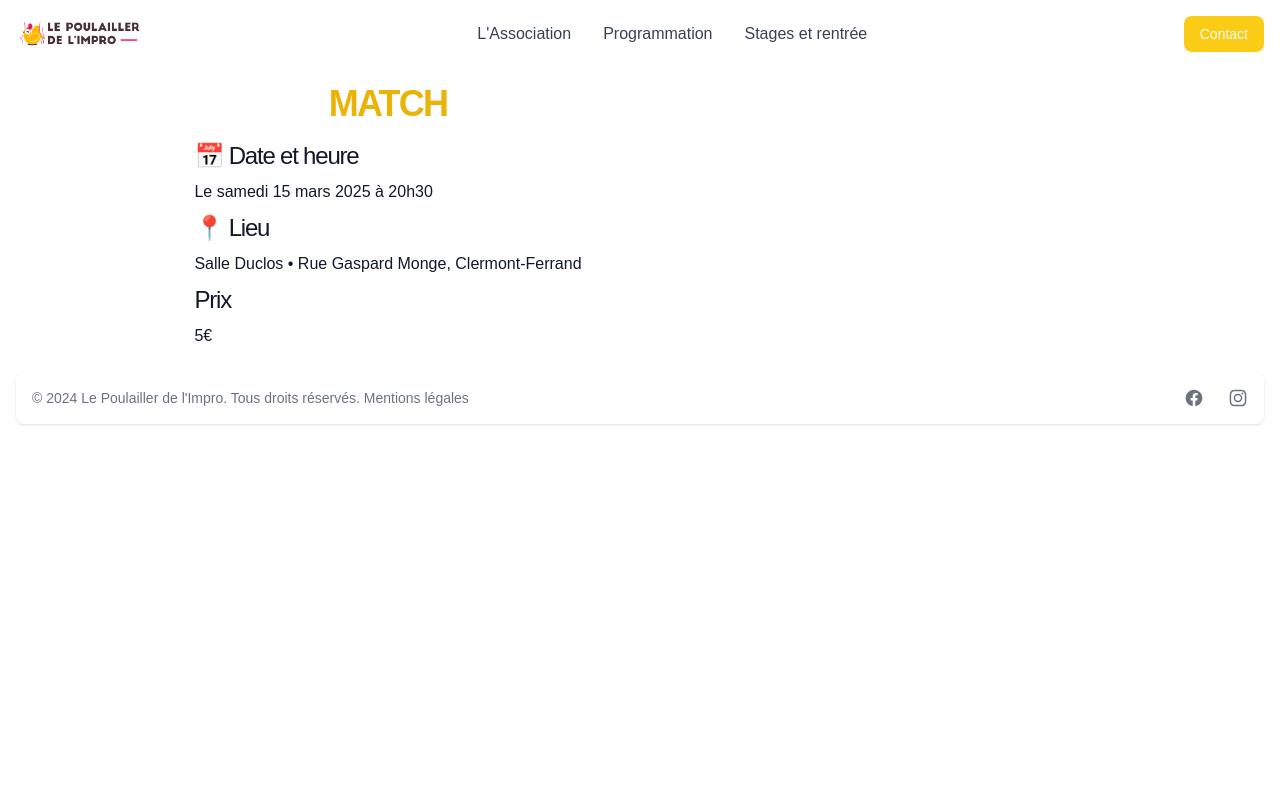
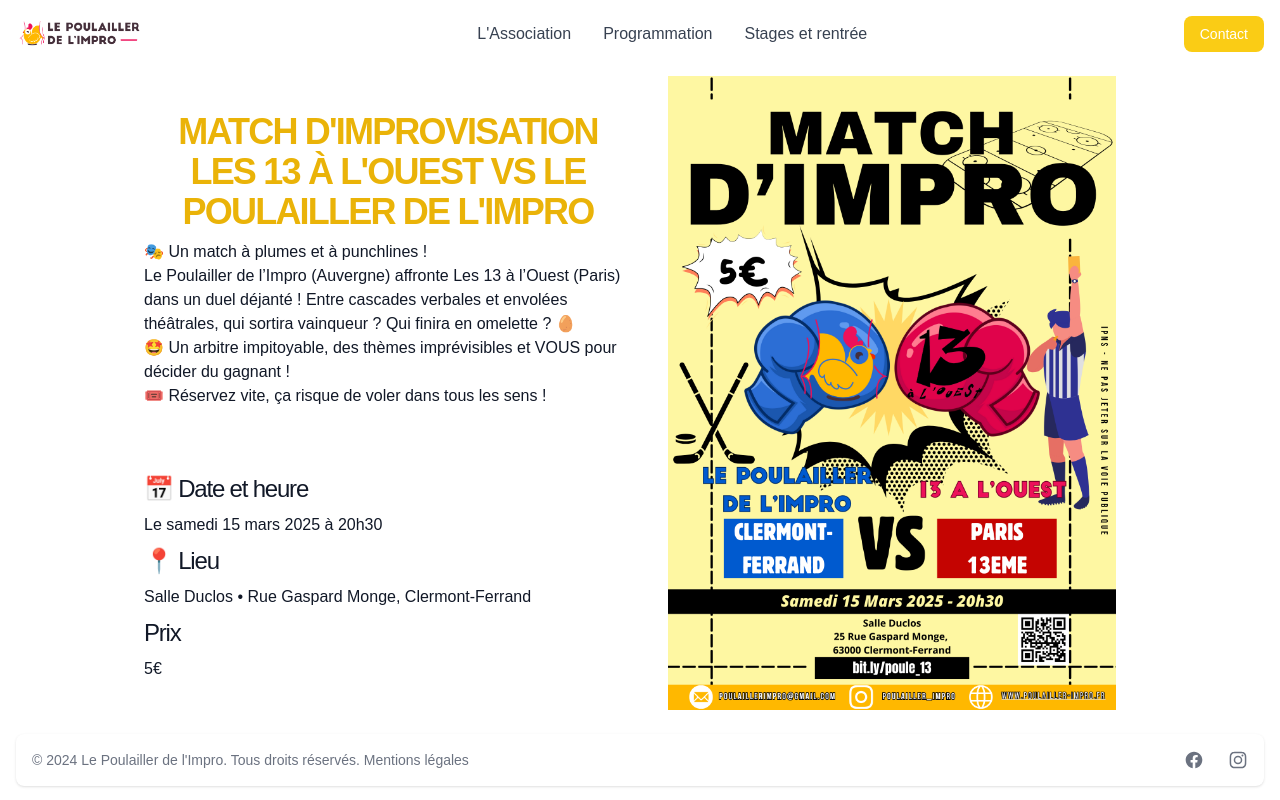
Before and after one commit to anthonygraignic/poulailler-impro-website, an Eleventy site: page src/spectacles/2025-03-15-match.md in a window 1280 px wide. Built offline with nearby package versions, Linux system fonts and the light colour scheme; Eleventy itself is replaced by a stand-in of ours; files that its build step writes are made by us from their sources.

Commit message:
Add info about next improv match

```diff
--- a/src/spectacles/2025-03-15-match.md
+++ b/src/spectacles/2025-03-15-match.md
@@ -7,10 +7,18 @@ tags:
 date: 2025-03-15
 time: 20h30
 place: Salle Duclos • Rue Gaspard Monge, Clermont-Ferrand
-description:
+description: 🎭 Un match à plumes et à punchlines !
 price: 5
-image:
+image: ../../assets/img/affiche-20250315-matchimpro13.png
 buy_link: https://www.helloasso.com/associations/le-poulailler-de-l-impro/evenements/match-d-improvisation-13-a-l-ouest-vs-poulailler
 ---
 
-# Match
+# Match d'improvisation les 13 à l'ouest vs le Poulailler de l'impro
+
+🎭 Un match à plumes et à punchlines !
+
+Le Poulailler de l’Impro (Auvergne) affronte Les 13 à l’Ouest (Paris) dans un duel déjanté ! Entre cascades verbales et envolées théâtrales, qui sortira vainqueur ? Qui finira en omelette ? 🥚
+
+🤩 Un arbitre impitoyable, des thèmes imprévisibles et VOUS pour décider du gagnant !
+
+🎟️ Réservez vite, ça risque de voler dans tous les sens !
```
Also changed, not shown: src/assets/img/affiche-20250315-matchimpro13.png (added).
